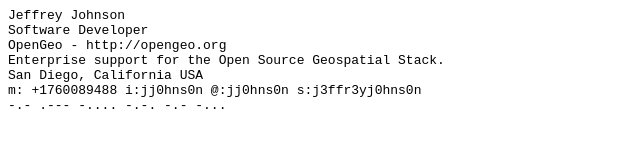
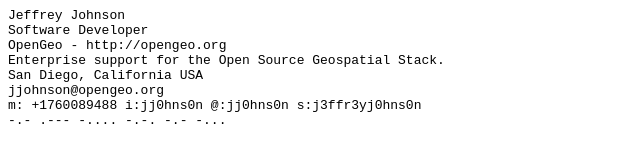
Before and after one commit to jj0hns0n/jj0hns0n.github.com, a plain HTML site: page index.html in a window 1280 px wide. Shown: the whole page, without its empty margins (0-640 px from the left). Drawn offline with Linux system fonts and the light colour scheme.

Commit message:
Added email address

```diff
--- a/index.html
+++ b/index.html
@@ -4,6 +4,7 @@
 OpenGeo - http://opengeo.org
 Enterprise support for the Open Source Geospatial Stack.
 San Diego, California USA
+jjohnson@opengeo.org
 m: +1760089488 i:jj0hns0n @:jj0hns0n s:j3ffr3yj0hns0n
 -.- .--- -.... -.-. -.- -...
 </pre>
```
